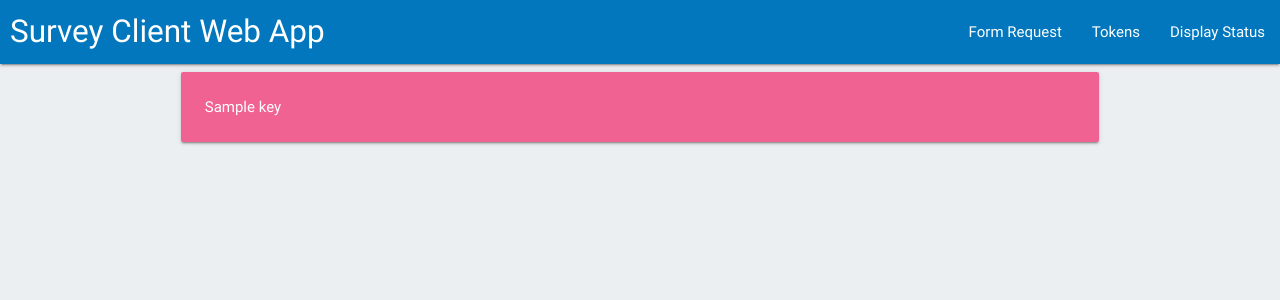
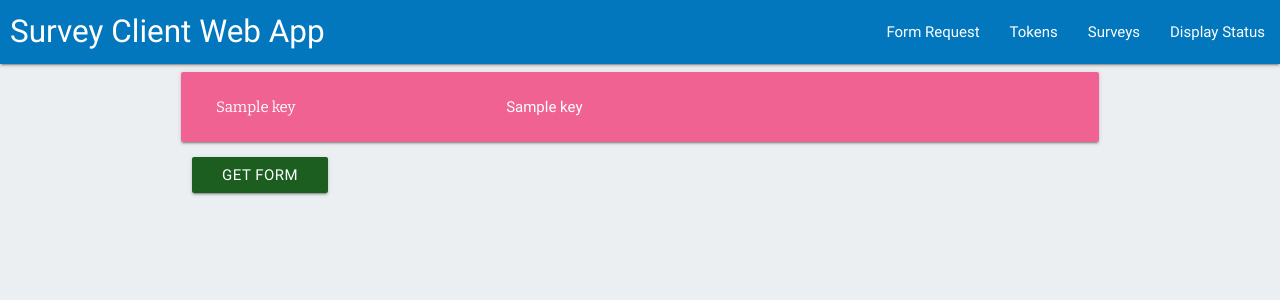
Before and after one commit to shreyasnbhat/crowdsourced-hyperledger, a Flask app: page /surveys in a window 1280 px wide. Shown: the top 300 px of the page. Run offline with Flask 2, Linux system fonts and the light colour scheme; a database or web service that is not in the repository returns one stand-in record (values such as "Sample title"); data that the repository does not hold is empty; parts of the project's set-up code (start-up, migrations or seed data) failed here and were passed over; some web fonts are replaced.

Commit message:
Design Changes and added surveys

```diff
--- a/client/app/templates/base.html
+++ b/client/app/templates/base.html
@@ -4,7 +4,8 @@
     {% block head %}
         <meta charset="UTF-8">
         <title>Consumer Web App</title>
-    <link rel="stylesheet" href="https://cdnjs.cloudflare.com/ajax/libs/materialize/0.100.2/css/materialize.min.css">
+        <link rel="stylesheet"
+              href="https://cdnjs.cloudflare.com/ajax/libs/materialize/0.100.2/css/materialize.min.css">
         <script src="https://cdnjs.cloudflare.com/ajax/libs/materialize/0.100.2/js/materialize.min.js"></script>
         <link href="https://fonts.googleapis.com/css?family=Bitter|Indie+Flower|Nunito|Raleway|Spectral+SC|Vollkorn+SC"
               rel="stylesheet">
@@ -20,6 +21,7 @@
             {% block navItems %}
                 <li><a href="{{ url_for('requestForm') }}">Form Request</a></li>
                 <li><a href="{{ url_for('viewAllTokens') }}">Tokens</a></li>
+                <li><a href="{{ url_for('serve_surveys') }}">Surveys</a></li>
                 <li><a href="{{ url_for('serve_display_status') }}">Display Status</a></li>
             {% endblock %}
         </ul>
--- a/client/app/templates/display_blocks.html
+++ b/client/app/templates/display_blocks.html
@@ -10,12 +10,14 @@
 {% block body %}
     {% for item in display %}
         <div class="row card-panel pink lighten-2 white-text">
-            {{ item }}
+            {% for key in item %}
+            <div>
+                <div class="col s4 form-header">{{ key }}</div>
+                <div class="col s8">{{ item[key] }}</div>
+            </div>
+            {% endfor %}
         </div>
     {% endfor %}
 {% endblock %}
 </body>
 </html>
-
-</body>
-</html>
--- /dev/null
+++ b/client/app/templates/surveys.html
@@ -0,0 +1,28 @@
+<!DOCTYPE html>
+<html lang="en">
+{% extends "base.html" %}
+<head>
+    {% block head %}
+        {{ super() }}
+    {% endblock %}
+</head>
+<body>
+{% block body %}
+    {% for item in display %}
+        <div class="row card-panel pink lighten-2 white-text">
+            {% for key in item %}
+                <div>
+                    <div class="col s4 form-header">{{ key }}</div>
+                    <div class="col s8">{{ item[key] }}</div>
+                </div>
+            {% endfor %}
+        </div>
+        <form action="{{ url_for('requestForm') }}" method="POST">
+            <input type="hidden" name="request_ip" value="{{ item['website'] }}">
+            <input type="submit" class="waves-effect waves-light btn  green darken-4"
+                   value="Get Form">
+        </form>
+    {% endfor %}
+{% endblock %}
+</body>
+</html>
--- a/client/app/views.py
+++ b/client/app/views.py
@@ -19,10 +19,12 @@ def serve_test():
     return str(getTimestamp())
 
 
-@app.route('/requestForm', methods=['GET'])
+@app.route('/requestForm', methods=['GET','POST'])
 def requestForm():
     if request.method == 'GET':
         return render_template('request.html')
+    else:
+        return render_template('request.html',request_ip = request.form['request_ip'])
 
 
 @app.route('/sendHash', methods=['GET', 'POST'])
@@ -121,4 +123,4 @@ def serve_display_status():
 @app.route('/surveys')
 def serve_surveys():
     display = getGeneral('Survey')
-    return render_template('display_blocks.html', display=display)
+    return render_template('surveys.html', display=display)
```
Also changed, not shown: organization/app/static/css/styles.css (+12 -0 lines), organization/app/templates/display_blocks.html (+6 -1 lines), organization/app/templates/form_generate.html (+9 -8 lines). Lines whose indentation alone changed are shown as unchanged.
